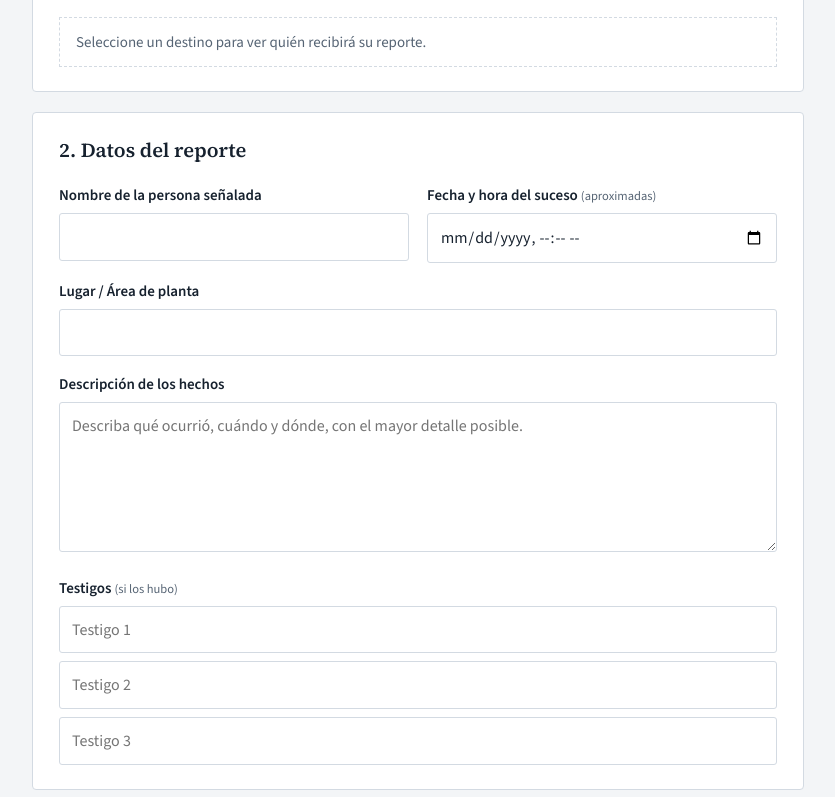
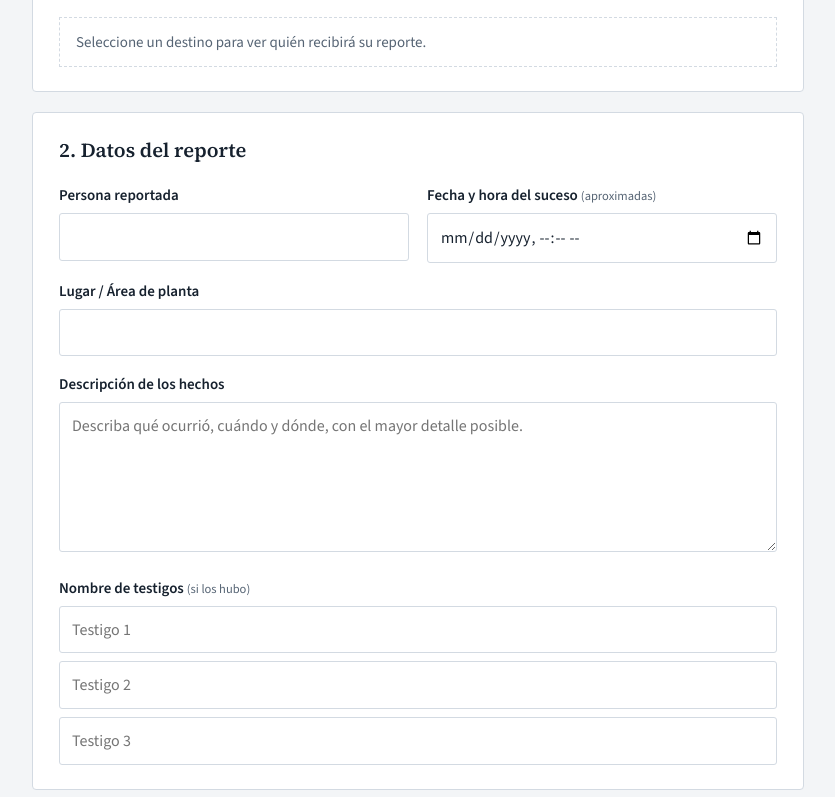
Before and after one commit to jauncarlosrodriguez1905-debug/Buzondequejas, a plain HTML site: page index.html in a window 1280 px wide. Shown: the part 520-1317 px from the top of the page, without its empty margins (222-1057 px from the left). Drawn offline with nearby package versions, Linux system fonts and the light colour scheme.

Commit message:
Etiquetas del buzón: 'Persona reportada' y 'Nombre de testigos'

```diff
--- a/index.html
+++ b/index.html
@@ -106,14 +106,14 @@ footer{max-width:820px;margin:0 auto;padding:0 24px 32px;color:var(--muted);font
   <section class="card">
     <h2>2. Datos del reporte</h2>
     <div class="row">
-      <div><label class="f" for="senalada">Nombre de la persona señalada</label><input type="text" id="senalada" name="senalada" autocomplete="off"></div>
+      <div><label class="f" for="senalada">Persona reportada</label><input type="text" id="senalada" name="senalada" autocomplete="off"></div>
       <div><label class="f" for="fecha">Fecha y hora del suceso <small>(aproximadas)</small></label><input type="datetime-local" id="fecha" name="fecha"></div>
     </div>
     <label class="f" for="lugar">Lugar / Área de planta</label>
     <input type="text" id="lugar" name="lugar" autocomplete="off">
     <label class="f" for="hechos">Descripción de los hechos</label>
     <textarea id="hechos" name="hechos" required minlength="20" placeholder="Describa qué ocurrió, cuándo y dónde, con el mayor detalle posible."></textarea>
-    <label class="f">Testigos <small>(si los hubo)</small></label>
+    <label class="f">Nombre de testigos <small>(si los hubo)</small></label>
     <input type="text" name="testigo1" aria-label="Testigo 1" placeholder="Testigo 1" autocomplete="off" style="margin-bottom:8px">
     <input type="text" name="testigo2" aria-label="Testigo 2" placeholder="Testigo 2" autocomplete="off" style="margin-bottom:8px">
     <input type="text" name="testigo3" aria-label="Testigo 3" placeholder="Testigo 3" autocomplete="off">
```
Also changed, not shown: tracker.html (+2 -2 lines).
